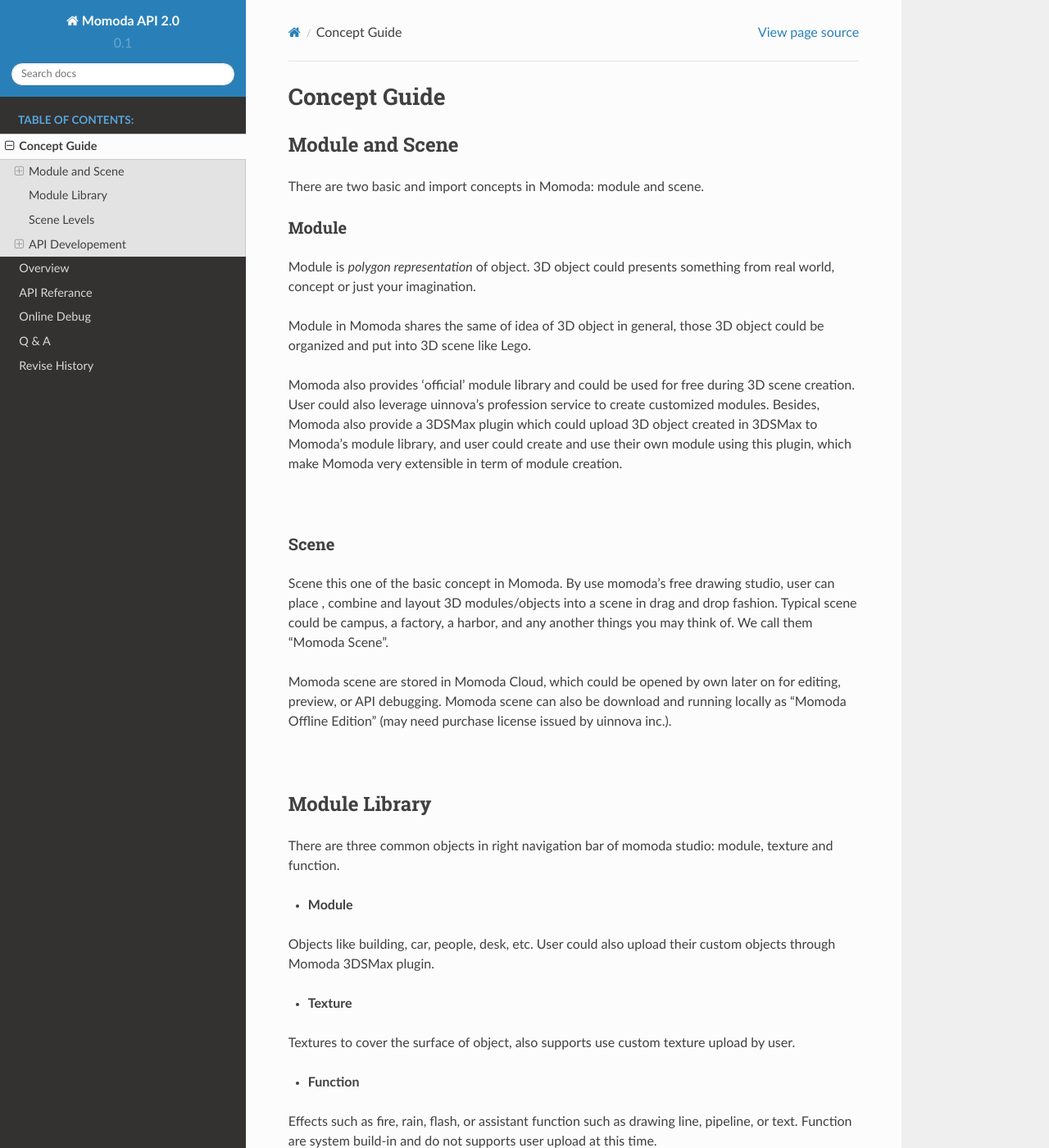
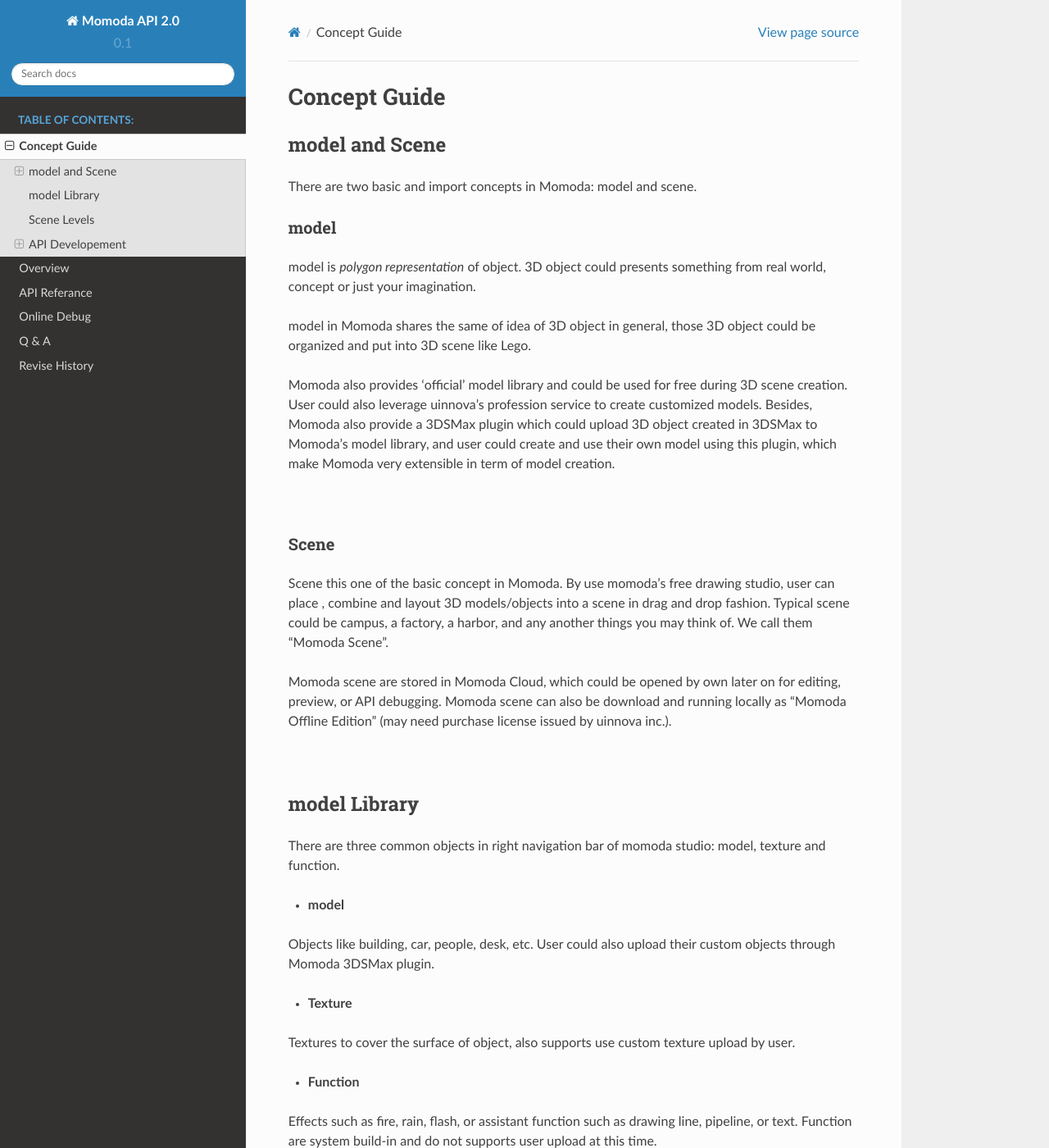
Before and after one commit to dongsikshin/mmd_api_2.0, a Sphinx documentation site: the page built from docs/source/concept.rst, in a window 1280 px wide and 1400 px high. Shown: the whole window at 82% size. Built offline with Sphinx 7.4.7 and the Read the Docs theme 2.0.0, drawn with Linux system fonts in a browser that asks for light colours; some of the changed text lies outside the part shown.

Commit message:
typo fix

```diff
--- a/docs/source/concept.rst
+++ b/docs/source/concept.rst
@@ -2,37 +2,37 @@
 Concept Guide
 *********************
 
-Module and Scene
+model and Scene
 ==================
 
-There are two basic and import concepts in Momoda: module and scene.
+There are two basic and import concepts in Momoda: model and scene.
 
-Module
+model
 ^^^^^^^^^^^^
 
-Module is *polygon representation* of object. 3D object could presents something from real world, concept or just your imagination.
+model is *polygon representation* of object. 3D object could presents something from real world, concept or just your imagination.
 
-Module in Momoda shares the same of idea of 3D object in general, those 3D object could be organized and put into 3D scene like Lego.
+model in Momoda shares the same of idea of 3D object in general, those 3D object could be organized and put into 3D scene like Lego.
 
-Momoda also provides ‘official’ module library and could be used for free during 3D scene creation. User could also leverage uinnova’s profession service to create customized modules. Besides, Momoda also provide a 3DSMax plugin which could upload 3D object created in 3DSMax to Momoda’s module library, and user could create and use their own module using this plugin, which make Momoda very extensible in term of module creation.
+Momoda also provides ‘official’ model library and could be used for free during 3D scene creation. User could also leverage uinnova’s profession service to create customized models. Besides, Momoda also provide a 3DSMax plugin which could upload 3D object created in 3DSMax to Momoda’s model library, and user could create and use their own model using this plugin, which make Momoda very extensible in term of model creation.
 
 |
 
 
 Scene
 ^^^^^^^^^^^^
-Scene this one of the basic concept in Momoda. By use momoda’s free drawing studio, user can place , combine and layout 3D modules/objects into a scene in drag and drop fashion. Typical scene could be campus, a factory, a harbor, and any another things you may think of. We call them “Momoda Scene”.
+Scene this one of the basic concept in Momoda. By use momoda’s free drawing studio, user can place , combine and layout 3D models/objects into a scene in drag and drop fashion. Typical scene could be campus, a factory, a harbor, and any another things you may think of. We call them “Momoda Scene”.
 
 Momoda scene are stored in Momoda Cloud, which could be opened by own later on for editing, preview, or API debugging. Momoda scene can also be download and running locally as “Momoda Offline Edition” (may need purchase license issued by uinnova inc.).
 
 |
 
-Module Library
+model Library
 ==================
 
-There are three common objects in right navigation bar of momoda studio: module, texture and function.
+There are three common objects in right navigation bar of momoda studio: model, texture and function.
 
-- **Module**
+- **model**
 
 Objects like building, car, people, desk, etc. User could also upload their custom objects through Momoda 3DSMax plugin.
 
--- a/docs/source/qna.rst
+++ b/docs/source/qna.rst
@@ -16,7 +16,7 @@
 
 - Why I cannot play animation on custom object ？
 
-Object animation is created during the module process, so object do not support play animation function if it do not associate any animation during the module process.
+Object animation is created during the model process, so object do not support play animation function if it do not associate any animation during the model process.
 
 - Why browser do not response during API debugging？
 
```
Also changed, not shown: other parts of docs/source/concept.rst (+1 -1 lines).
